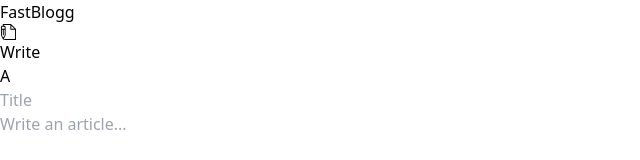
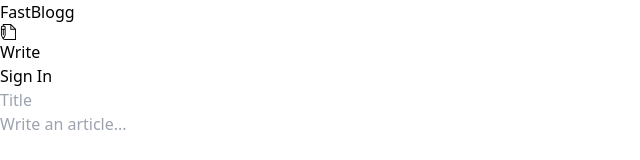
Before and after one commit to thecurioussailor/medium-blog, a React app in the folder frontend/: page /publish in a window 1280 px wide. Shown: the top 160 px of the page, without its empty margins (0-640 px from the left). Built offline with nearby package versions, Linux system fonts and the light colour scheme; the HTML template or start-up script is replaced by a standard one.

Commit message:
sign in and out implementation

```diff
--- a/frontend/src/components/Appbar.tsx
+++ b/frontend/src/components/Appbar.tsx
@@ -1,14 +1,19 @@
 import { Link } from "react-router-dom"
 import { Avatar } from "./BlogCard"
 import { TfiWrite } from "react-icons/tfi";
+import { useEffect, useState } from "react";
+import axios from "axios";
 export const Appbar = () => {
+
+    const [signedIn, setSignedIn] = useState(Boolean(localStorage.getItem("token")));
+    const [clickAvatar, setClickAvatar] = useState(false)
 
     return(
         <div className="border-b flex justify-between px-10 py-4">
             <Link to={"/blogs"} className="flex flex-col text-xl justify-center cursor-pointer">
                 FastBlogg
             </Link>
-            <div>
+            <div className="flex">
                 <Link to={"/publish"}>
                     <button className="pr-6">
                         <div className="flex flex-row justify-center text-slate-500 items-center">
@@ -17,7 +22,7 @@ export const Appbar = () => {
                         </div>
                     </button>
                 </Link>
-                <Avatar name="Ashutosh" size="big" />
+                    {signedIn === true ? <div onClick={() => setClickAvatar(!clickAvatar)} className="flex flex-col relative"><Avatar name="Ashutosh" size="big" /> <span className={`${!clickAvatar ? "hidden": "block"} `}>Log out</span></div> : <Link to={"/signin"}><div className="text-slate-500 ">Sign In</div></Link>}
             </div>
         </div>
     )
--- a/frontend/src/components/BlogCard.tsx
+++ b/frontend/src/components/BlogCard.tsx
@@ -52,7 +52,7 @@ function Circle() {
 export function Avatar({name, size = "small"}: {name: string, size: "small" | "big"}) {
     return(
 
-<div className={`relative inline-flex items-center justify-center w-6 h-6 overflow-hidden bg-gray-100 rounded-full dark:bg-gray-600 ${size === "small" ? "w-6 h-6" : "w-10 h-10"}`}>
+<div className={`relative cursor-pointer inline-flex items-center justify-center w-6 h-6 overflow-hidden bg-gray-100 rounded-full dark:bg-gray-600 ${size === "small" ? "w-6 h-6" : "w-10 h-10"}`}>
     <span className={`${size === "small" ? "text-xs" : "text-md"} font-medium text-gray-600 dark:text-gray-300`}>
         {name[0]}
     </span>
```
